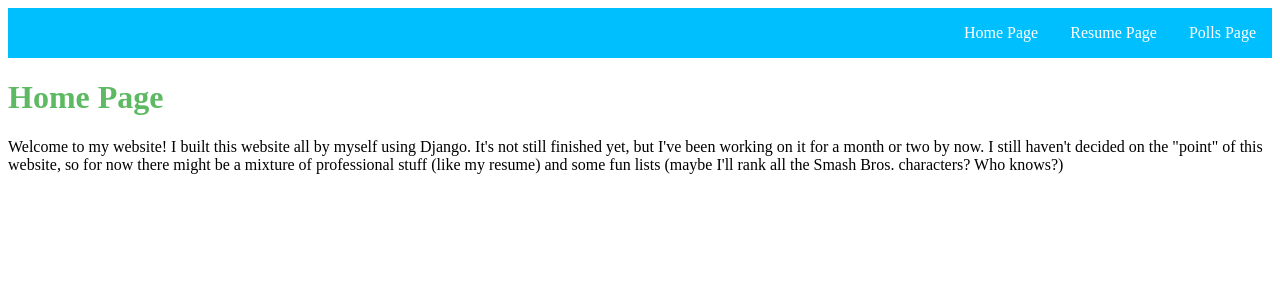
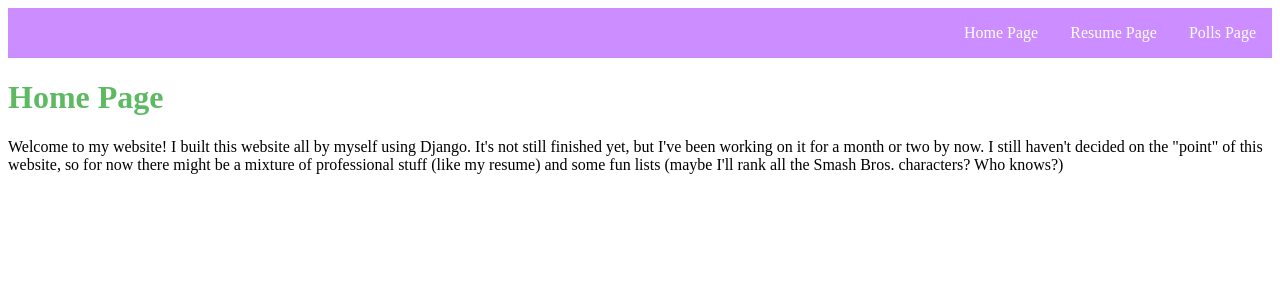
Before and after one commit to pandenandini88/Summer-Project, a Django app: page / in a window 1280 px wide. Shown: the top 300 px of the page. Run offline with Django 4.2, Linux system fonts and the light colour scheme.

Commit message:
changed a color

```diff
--- a/mysite/resume/static/resume/home.css
+++ b/mysite/resume/static/resume/home.css
@@ -5,7 +5,7 @@
 
     list-style: none;
     margin: 0;
-    background: deepskyblue;
+    background: #CB8DFF;
 }
 
 .title {
@@ -20,7 +20,7 @@
   }
 
   .navigation a:hover {
-    background: #1565C0;
+    background: #CB8DFF;
   }
 
 @media all and (max-width: 800px) {
```
